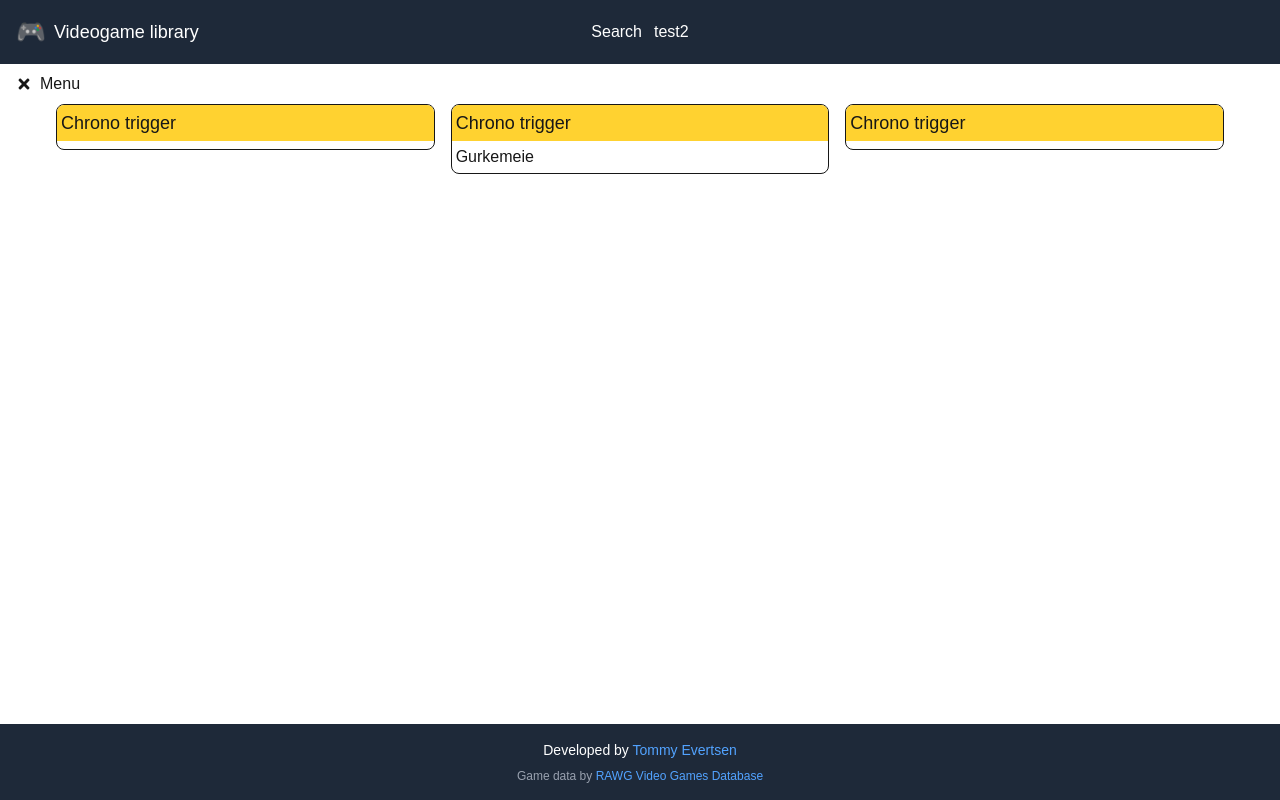
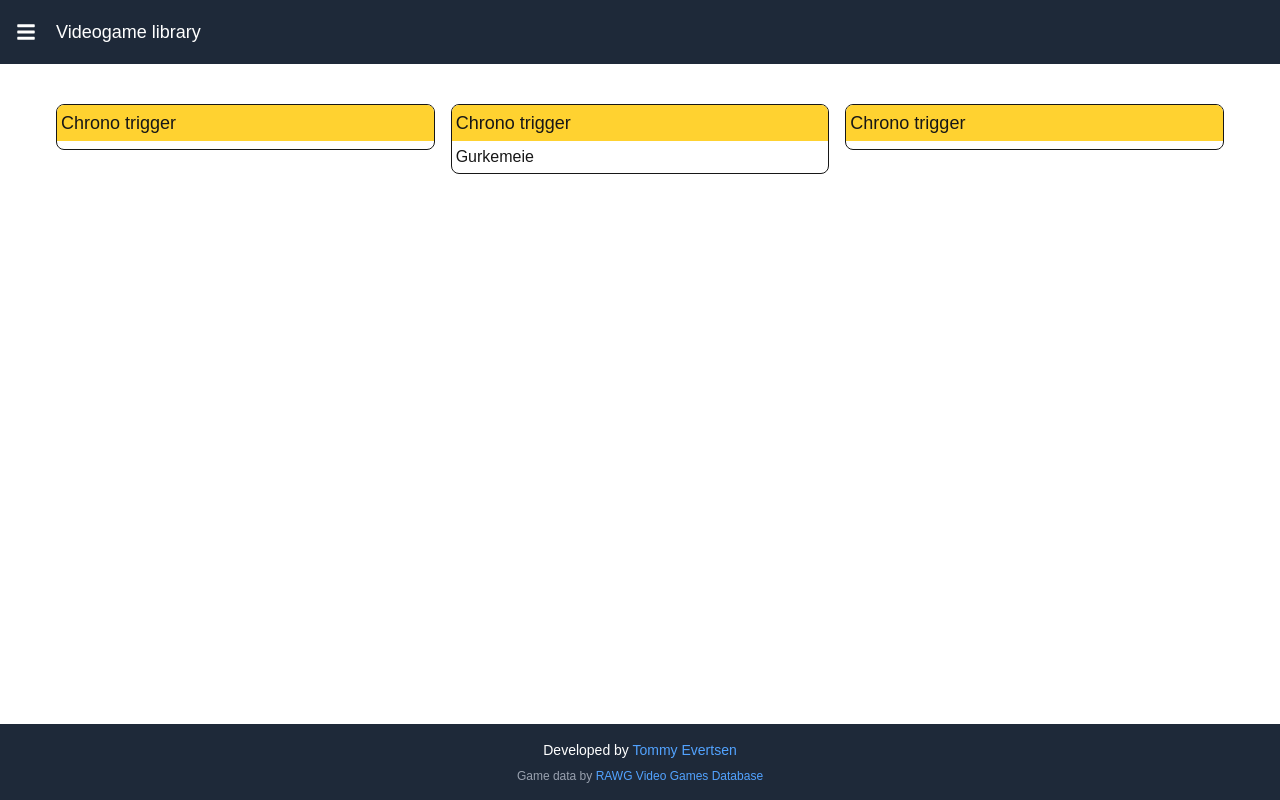
Before and after one commit to TommyEvertsen/Games_library, a Next.js app: page / in a window 1280 px wide. Built offline with nearby package versions, Linux system fonts and the light colour scheme.

Commit message:
Made the sidebar toggle on the header and started styling the sidebar

```diff
--- a/app/components/Header.tsx
+++ b/app/components/Header.tsx
@@ -1,46 +1,40 @@
 "use client";
+import { useState } from "react";
 import { useRouter } from "next/navigation";
+import SideBar from "./SideBar";
+import { FaBars } from "react-icons/fa";
 
 export default function Header() {
   const router = useRouter();
+  const [isOpen, setIsOpen] = useState(false);
 
-  const goToSearch = () => {
-    router.push("game-search");
+  const toggleSidebar = () => {
+    setIsOpen(!isOpen);
   };
 
   const goToHome = () => {
     router.push("/");
   };
 
-  const links = [
-    {
-      title: "Search",
-      onclick: goToSearch,
-    },
-    {
-      title: "test2",
-    },
-  ];
-
   return (
-    <div className="bg-gray-800 text-white min-h-16 flex px-4 items-center relative">
-      <div className="flex items-center gap-2">
-        <span className="text-2xl">🎮</span>
-        <h1 className="text-white text-lg cursor-pointer" onClick={goToHome}>
-          Videogame library
-        </h1>
+    <>
+      <div className="bg-gray-800 text-white min-h-16 flex px-4 items-center relative">
+        <div className="flex items-center gap-2">
+          <span
+            className="text-xl mr-3 hover:text-blue-300 cursor-pointer"
+            onClick={toggleSidebar}
+          >
+            {<FaBars />}
+          </span>
+          <h1
+            className="text-white text-lg cursor-pointer hover:text-blue-300"
+            onClick={goToHome}
+          >
+            Videogame library
+          </h1>
+        </div>
       </div>
-      <div className="absolute left-1/2 transform -translate-x-1/2 flex gap-3 items-center ">
-        {links.map((link, index) => (
-          <p
-            key={index}
-            className="text-white cursor-pointer  hover:text-blue-300 transition-colors"
-            onClick={link.onclick}
-          >
-            {link.title}
-          </p>
-        ))}
-      </div>
-    </div>
+      <SideBar isOpen={isOpen} setIsOpen={setIsOpen} />
+    </>
   );
 }
--- a/app/components/SideBar.tsx
+++ b/app/components/SideBar.tsx
@@ -1,48 +1,44 @@
 "use client";
-import { useState } from "react";
-import Tbutton from "./Tbutton";
-import { FaTimes } from "react-icons/fa";
+import { useRouter } from "next/navigation";
+import { FaHome } from "react-icons/fa";
 
-const SideBar = () => {
-  const [isOpen, setIsOpen] = useState(false);
+interface SideBarProps {
+  isOpen: boolean;
+  setIsOpen: (isOpen: boolean) => void;
+}
 
-  const toggleSidebar = () => {
-    setIsOpen(!isOpen);
+const SideBar = ({ isOpen, setIsOpen }: SideBarProps) => {
+  const router = useRouter();
+
+  const goToHome = () => {
+    router.push("/");
   };
+
+  const links = [
+    {
+      title: "Home",
+      onclick: goToHome,
+      icon: FaHome,
+    },
+  ];
 
   return (
     <>
-      <div className="fixed top-16 left-0 z-[1001]">
-        <Tbutton
-          text="Menu"
-          variant="close"
-          icon={<FaTimes />}
-          onClick={toggleSidebar}
-        />
-      </div>
-
       {isOpen && (
-        <div className="fixed top-16 left-0 h-[calc(100vh-4rem)] w-48 z-50">
-          <div className="w-full h-full bg-gray-100 dark:bg-gray-800 border-r border-gray-300 dark:border-gray-600">
-            <div className="pt-12">
+        <div className="fixed top-16 left-0 h-[calc(100vh-4rem)] w-42 z-50">
+          <div className="w-full h-full bg-gray-100 border-r">
+            <div className="">
               <nav>
-                <ul className="space-y-2 px-4">
-                  <li>
-                    <a
-                      href="/"
-                      className="block p-2 rounded hover:bg-gray-200 dark:hover:bg-gray-700"
+                <ul className="">
+                  {links.map((link, index) => (
+                    <li
+                      key={index}
+                      className="px-2 py-2 rounded cursor-pointer hover:bg-blue-300 flex items-center gap-2"
                     >
-                      Home
-                    </a>
-                  </li>
-                  <li>
-                    <a
-                      href="/game-search"
-                      className="block p-2 rounded hover:bg-gray-200 dark:hover:bg-gray-700"
-                    >
-                      Search Games
-                    </a>
-                  </li>
+                      <FaHome />
+                      <span>{link.title}</span>
+                    </li>
+                  ))}
                 </ul>
               </nav>
             </div>
--- a/app/layout.tsx
+++ b/app/layout.tsx
@@ -12,7 +12,6 @@
     <html lang="en">
       <body className="m-0 p-0 min-h-screen flex flex-col">
         <Header />
-        <SideBar />
 
         <main className="relative">{children}</main>
 
```
